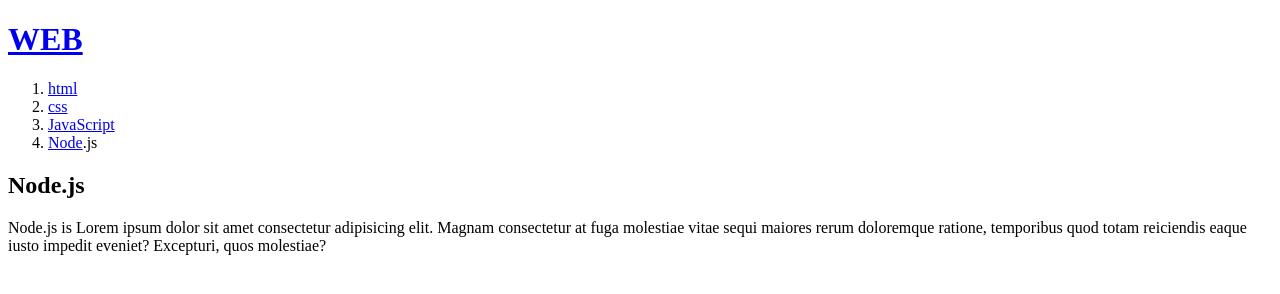
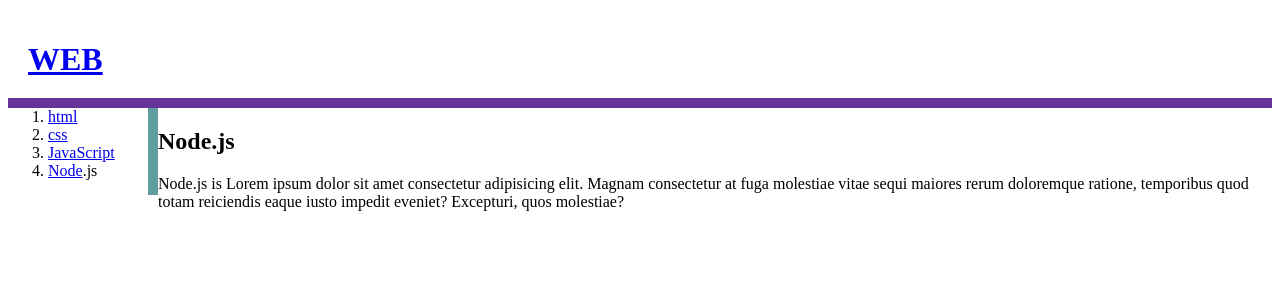
Before and after one commit to egoingsb/facebook-frontend, a plain HTML site: page 4.html in a window 1280 px wide. Drawn offline with Linux system fonts and the light colour scheme.

Commit message:
css 끝!

```diff
--- a/4.html
+++ b/4.html
@@ -1,18 +1,30 @@
 <!DOCTYPE html>
 <html>
+
 <head>
     <title>WEB - Node.js</title>
     <meta charset="utf8">
+    <link rel="stylesheet" href="style.css">
 </head>
+
 <body>
     <h1><a href="index.html">WEB</a></h1>
+    <div id="container">
         <ol>
             <li><a href="1.html">html</a></li>
             <li><a href="2.html">css</a></li>
             <li><a href="3.html">JavaScript</a></li>
             <li><a href="4.html">Node</a>.js</li>
         </ol>
+        <div>
             <h2>Node.js</h2>
-        Node.js is Lorem ipsum dolor sit amet consectetur adipisicing elit. Magnam consectetur at fuga molestiae vitae sequi maiores rerum doloremque ratione, temporibus quod totam reiciendis eaque iusto impedit eveniet? Excepturi, quos molestiae?
+            Node.js is Lorem ipsum dolor sit amet consectetur adipisicing elit. Magnam consectetur at fuga molestiae
+            vitae sequi maiores rerum doloremque ratione, temporibus quod totam reiciendis eaque iusto impedit eveniet?
+            Excepturi, quos molestiae?
+        </div>
+
+    </div>
+
 </body>
+
 </html>
--- /dev/null
+++ b/style.css
@@ -0,0 +1,13 @@
+h1 {
+    border-bottom:10px solid rebeccapurple;
+    padding:20px;
+    margin-bottom:0;
+}
+ol{
+    border-right:10px solid cadetblue;
+    margin-top:0;
+}
+#container{
+    display:grid;
+    grid-template-columns: 150px 1fr;
+}
```
Also changed, not shown: 1.html (+6 -0 lines), 2.html (+25 -15 lines), 3.html (+5 -0 lines), index.html (+5 -0 lines). Lines whose indentation alone changed are shown as unchanged.
